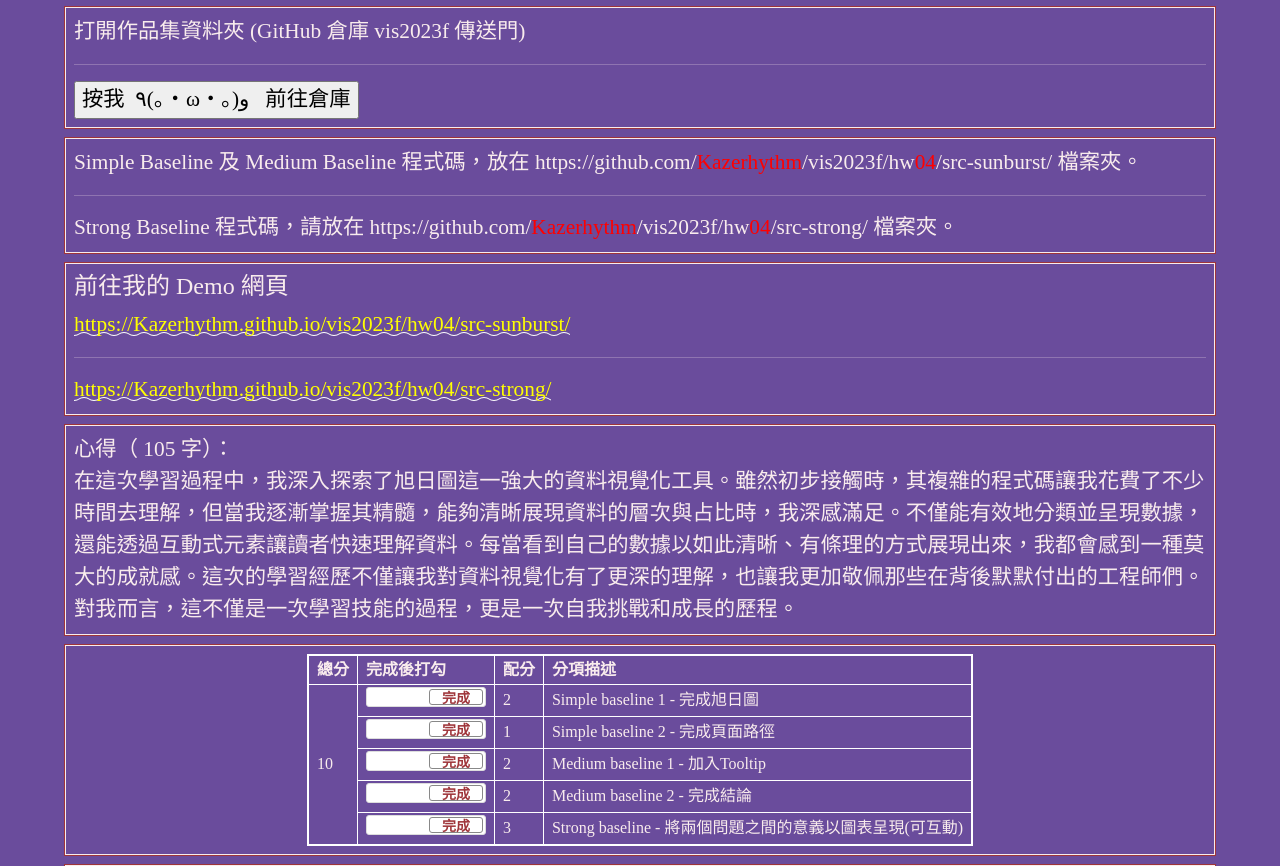
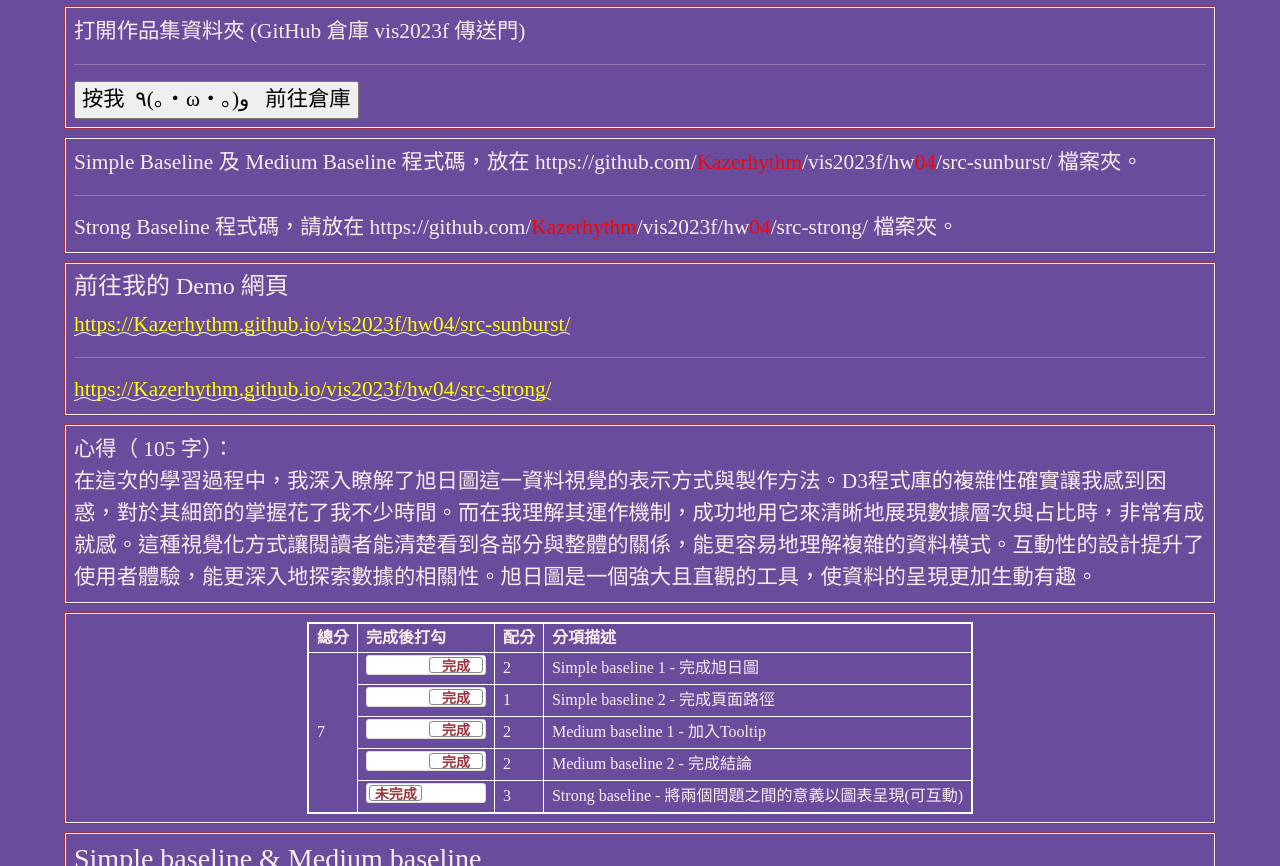
Before and after one commit to Kazerhythm/vis2023f, a plain HTML site: page hw04/index.html in a window 1280 px wide. Shown: the part 86-952 px from the top of the page. Drawn offline with nearby package versions, Linux system fonts and the light colour scheme.

Commit message:
Update index.html

```diff
--- a/hw04/index.html
+++ b/hw04/index.html
@@ -209,7 +209,7 @@
   <div class="row hw12">
     <div class="col-md-12 twenty">
       心得（ 105 字）：<br>
-      在這次學習過程中，我深入探索了旭日圖這一強大的資料視覺化工具。雖然初步接觸時，其複雜的程式碼讓我花費了不少時間去理解，但當我逐漸掌握其精髓，能夠清晰展現資料的層次與占比時，我深感滿足。不僅能有效地分類並呈現數據，還能透過互動式元素讓讀者快速理解資料。每當看到自己的數據以如此清晰、有條理的方式展現出來，我都會感到一種莫大的成就感。這次的學習經歷不僅讓我對資料視覺化有了更深的理解，也讓我更加敬佩那些在背後默默付出的工程師們。對我而言，這不僅是一次學習技能的過程，更是一次自我挑戰和成長的歷程。
+      在這次的學習過程中，我深入瞭解了旭日圖這一資料視覺的表示方式與製作方法。D3程式庫的複雜性確實讓我感到困惑，對於其細節的掌握花了我不少時間。而在我理解其運作機制，成功地用它來清晰地展現數據層次與占比時，非常有成就感。這種視覺化方式讓閱讀者能清楚看到各部分與整體的關係，能更容易地理解複雜的資料模式。互動性的設計提升了使用者體驗，能更深入地探索數據的相關性。旭日圖是一個強大且直觀的工具，使資料的呈現更加生動有趣。
     </div>
   </div>
 
@@ -245,7 +245,7 @@
           <td>Medium baseline 2 - 完成結論 </td>
         </tr>
         <tr>
-          <td><input type="checkbox" class="flipswitch" id="myCheckbox5" checked="checked"></td>
+          <td><input type="checkbox" class="flipswitch" id="myCheckbox5"></td>
           <td id='m5'>3</td>
           <td>Strong baseline - 將兩個問題之間的意義以圖表呈現(可互動) </td>
         </tr>
@@ -268,7 +268,7 @@
     <div class="col-md-12 twenty">
       <h3>Strong baseline</h3>
       <iframe width="100%" height="500" frameborder="0" style="background-color: #FFFFFF"
-      src="https://observablehq.com/embed/6cdfab1f642209e9@187?cell=*"></iframe>
+      src=""></iframe>
     </div>
   </div>
   <!-- ------------------------------------------------>
```
